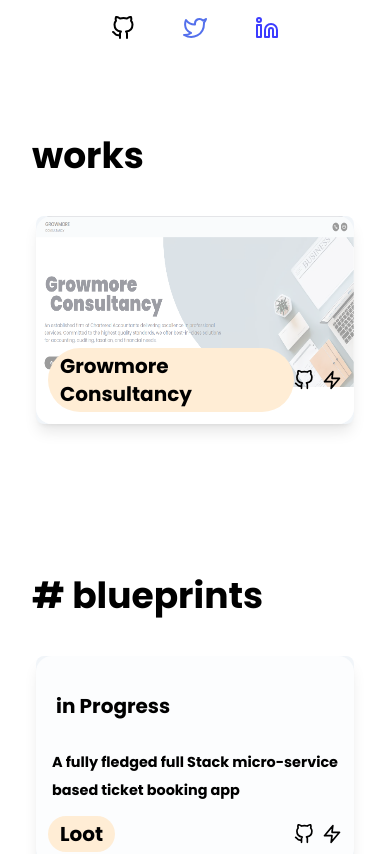
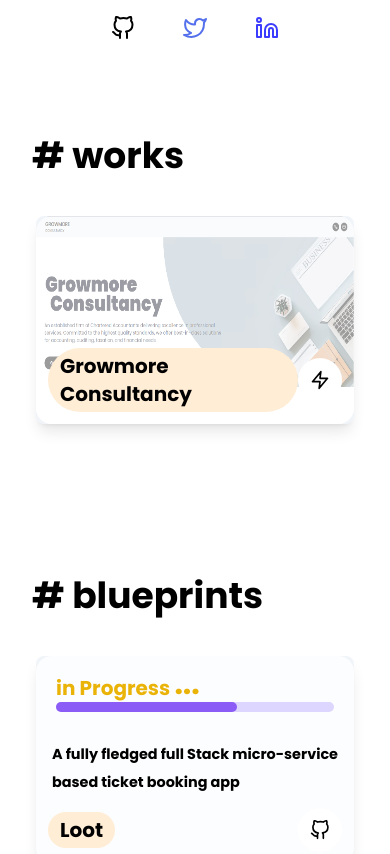
Before and after one commit to dextey/dexter.github.io, a Next.js app: page / in a window 390 px wide. Shown: the part 1460-2314 px from the top of the page. Built offline with nearby package versions, Linux system fonts and the light colour scheme; a web font is replaced by a local one.

Commit message:
FIX: live icon/ pos fix

```diff
--- a/src/app/blogs/page.tsx
+++ b/src/app/blogs/page.tsx
@@ -4,12 +4,15 @@ import { FiSkipBack } from "react-icons/fi";
 
 function page() {
   return (
-    <div className="container mx-auto py-10 text-2xl ">
+    <div className="container mx-auto py-10 text-2xl px-2">
       <div className="flex items-center gap-4">
         <Link href={"/"} className="bg-yellow-200 p-3 rounded-full">
           <FiSkipBack />
         </Link>
-        <h1>Getting better at topics </h1>
+        <span className="text-xl md:text-2xl">Getting better at topics </span>
+      </div>
+      <div className="flex text-3xl w-full h-screen justify-center items-center text-gray-300">
+        Will be available soon !!
       </div>
     </div>
   );
--- a/src/components/Works.tsx
+++ b/src/components/Works.tsx
@@ -9,7 +9,7 @@ export default function Works() {
   return (
     <div className="  flex flex-col py-20">
       <div className="w-full px-4">
-        <div className="font-black text-4xl">works</div>
+        <div className="font-black text-4xl"> # works</div>
         <div className="flex flex-wrap py-10">
           {works.map((work) => {
             return <Work work={work} />;
@@ -57,24 +57,45 @@ const Work = ({ work }: workProps) => {
           </span>
         )}
         <div className="flex justify-between items-center px-2">
-          <span className="text-xl font-black bg-orange-100 w-fit p-1 px-3 rounded-full ju\">
-            {work.name}
-          </span>
+          <span className="text-xl font-black bg-orange-100 w-fit p-1 px-3 rounded-full">{work.name}</span>
           <div className="flex gap-2 text-xl">
-            <Link href={work.github ?? "#blueprints"} target={work.github ?? "_blank"}>
-              <FiGithub />
-            </Link>
-            <Link href={work.link ?? "#blueprints"} target={work.link ?? "_blank"}>
-              <FiZap />
-            </Link>
+            {work.github && (
+              <Link
+                href={work.github}
+                target="_blank"
+                className="bg-white flex rounded-full p-3 hover:bg-black hover:text-white transition-transform transform-none"
+              >
+                <FiGithub />
+              </Link>
+            )}
+            {work.link && (
+              <Link
+                href={work.link}
+                target="_blank"
+                className="bg-white flex rounded-full p-3 hover:bg-purple-500  hover:text-yellow-500 transition-transform transform-none"
+              >
+                <FiZap />
+              </Link>
+            )}
           </div>
         </div>
         <span className=" text-[.9rem] w-fit p-3 font-bold hover:text ">
-          <p className="group-hover:bg-violet-100  leading-7 inline my-6">{work.desc}</p>
+          <p className="group-hover:hidden  leading-7 inline my-6">{work.desc}</p>
         </span>
         {work.progress && (
           <div className="w-full py-4 flex px-4">
-            <ProgressBar />
+            <div className="flex flex-col text-yellow-500  w-full  ">
+              <div className="w-full text-xl font-bold  relative  after:absolute after:content-['...'] after:-top-2 after:left-[7.4rem] after:text-3xl">
+                in Progress
+              </div>
+              <div
+                className=" bg-violet-200 h-[10px] w-[100%] text-yellow-500 z-10 relative rounded-full
+              before:absolute  before:w-[15%] before:bg-yellow-200  before:h-[10px] before:content-normal before:rounded-full
+              after:absolute  after:w-[65%] after:bg-violet-500 after:h-[10px] after:content-normal after:rounded-full
+              progressbar
+              "
+              ></div>
+            </div>
           </div>
         )}
       </div>
```
